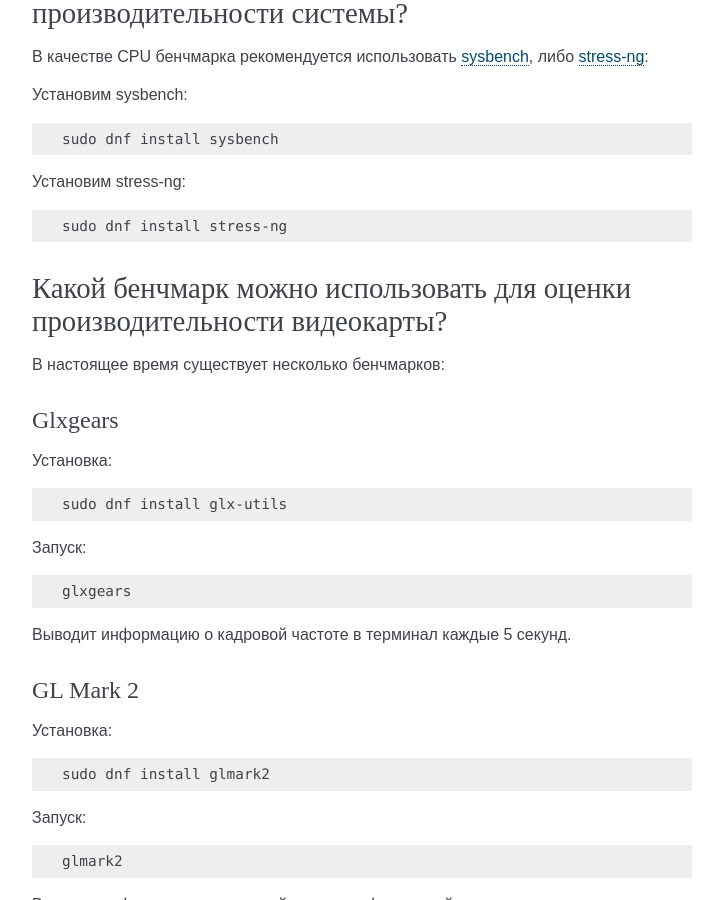
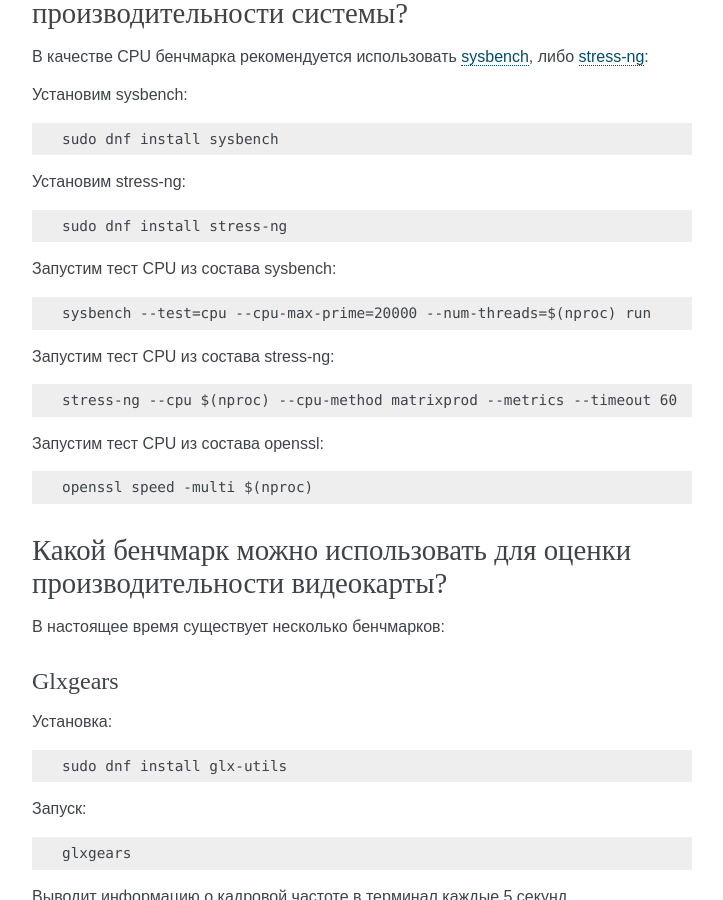
Before and after one commit to RussianFedora/FAQ, a Sphinx documentation site: the page built from source/hardware.rst, in a window 1280 px wide and 900 px high, scrolled down 12099 px. Shown: the whole window, without its empty margins (388-1111 px from the left). Built offline with Sphinx 7.4.7, drawn with Linux system fonts in a browser that asks for light colours.

Commit message:
Updated CPU benchmarks question.

```diff
--- a/source/hardware.rst
+++ b/source/hardware.rst
@@ -692,6 +692,24 @@
 
     sudo dnf install stress-ng
 
+Запустим тест CPU из состава sysbench:
+
+.. code-block:: text
+
+    sysbench --test=cpu --cpu-max-prime=20000 --num-threads=$(nproc) run
+
+Запустим тест CPU из состава stress-ng:
+
+.. code-block:: text
+
+    stress-ng --cpu $(nproc) --cpu-method matrixprod --metrics --timeout 60
+
+Запустим тест CPU из состава openssl:
+
+.. code-block:: text
+
+    openssl speed -multi $(nproc)
+
 .. index:: benchmark, video card, gpu, glxgears, glmark2, unigine
 .. _benchmark-gpu:
 
```
